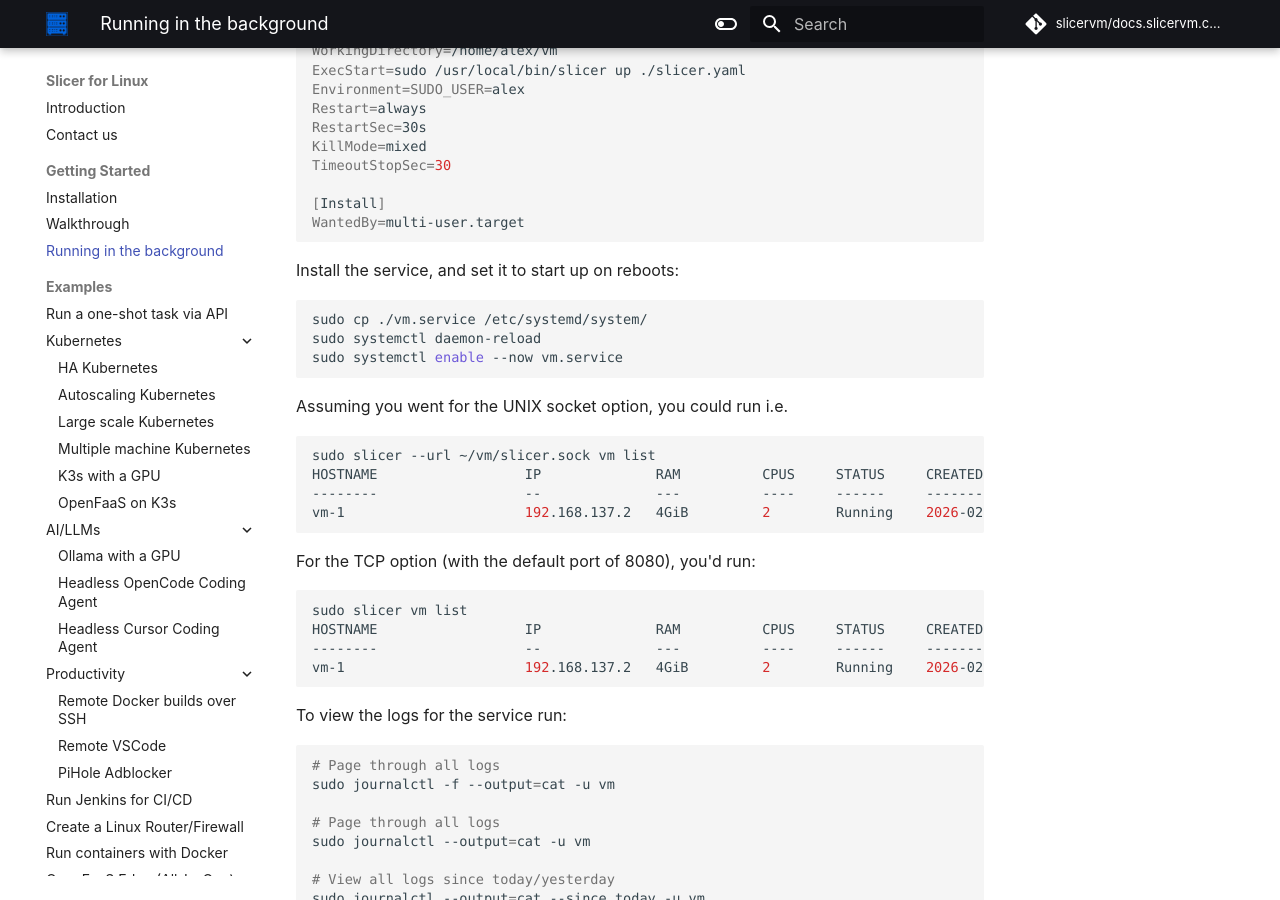
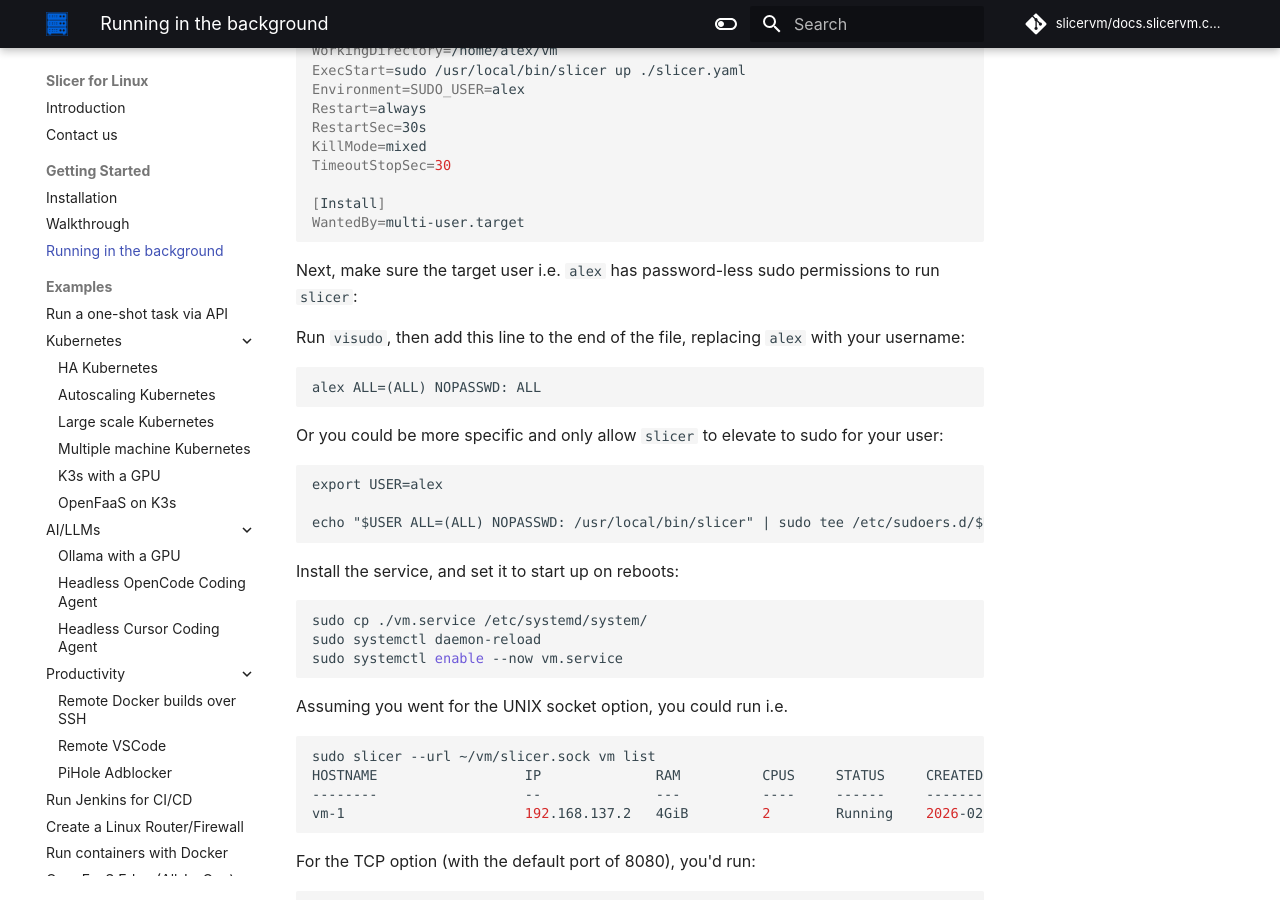
Before and after one commit to slicervm/docs.slicervm.com, an MkDocs documentation site: the page built from docs/getting-started/daemon.md, in a window 1280 px wide and 900 px high, scrolled down 968 px. Built offline with MkDocs 1.6.1 and Material for MkDocs 9.7.7, drawn with Linux system fonts in a browser that asks for light colours; some web fonts are replaced; comment, search, counter and statistics services are not loaded.

Commit message:
Passwordless sudo needed for daemon as normal user
Signed-off-by: Alex Ellis (OpenFaaS Ltd) <alexellis2@gmail.com>

````diff
--- a/docs/getting-started/daemon.md
+++ b/docs/getting-started/daemon.md
@@ -40,6 +40,22 @@
 
 [Install]
 WantedBy=multi-user.target
+```
+
+Next, make sure the target user i.e. `alex` has password-less sudo permissions to run `slicer`:
+
+Run `visudo`, then add this line to the end of the file, replacing `alex` with your username:
+
+```
+alex ALL=(ALL) NOPASSWD: ALL
+```
+
+Or you could be more specific and only allow `slicer` to elevate to sudo for your user:
+
+```
+export USER=alex
+
+echo "$USER ALL=(ALL) NOPASSWD: /usr/local/bin/slicer" | sudo tee /etc/sudoers.d/$USER-slicer
 ```
 
 Install the service, and set it to start up on reboots:
````
